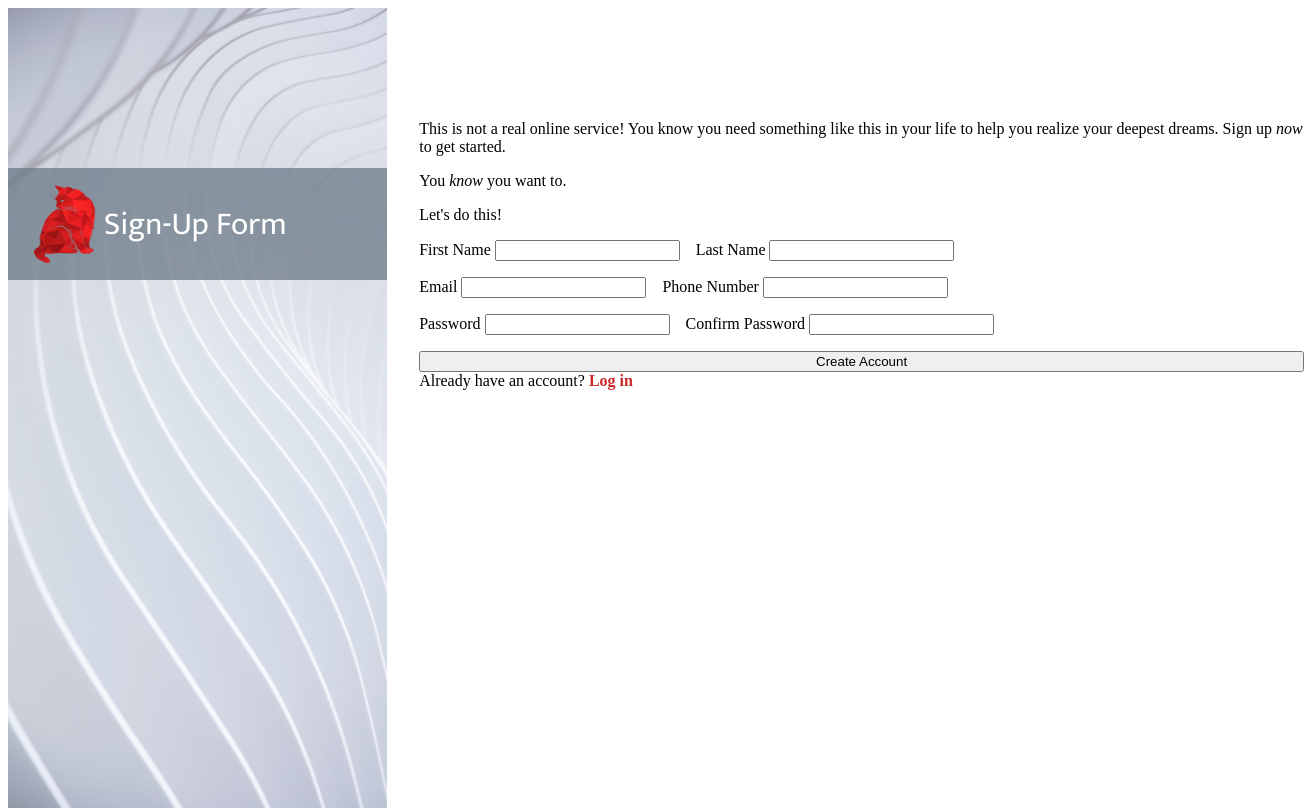
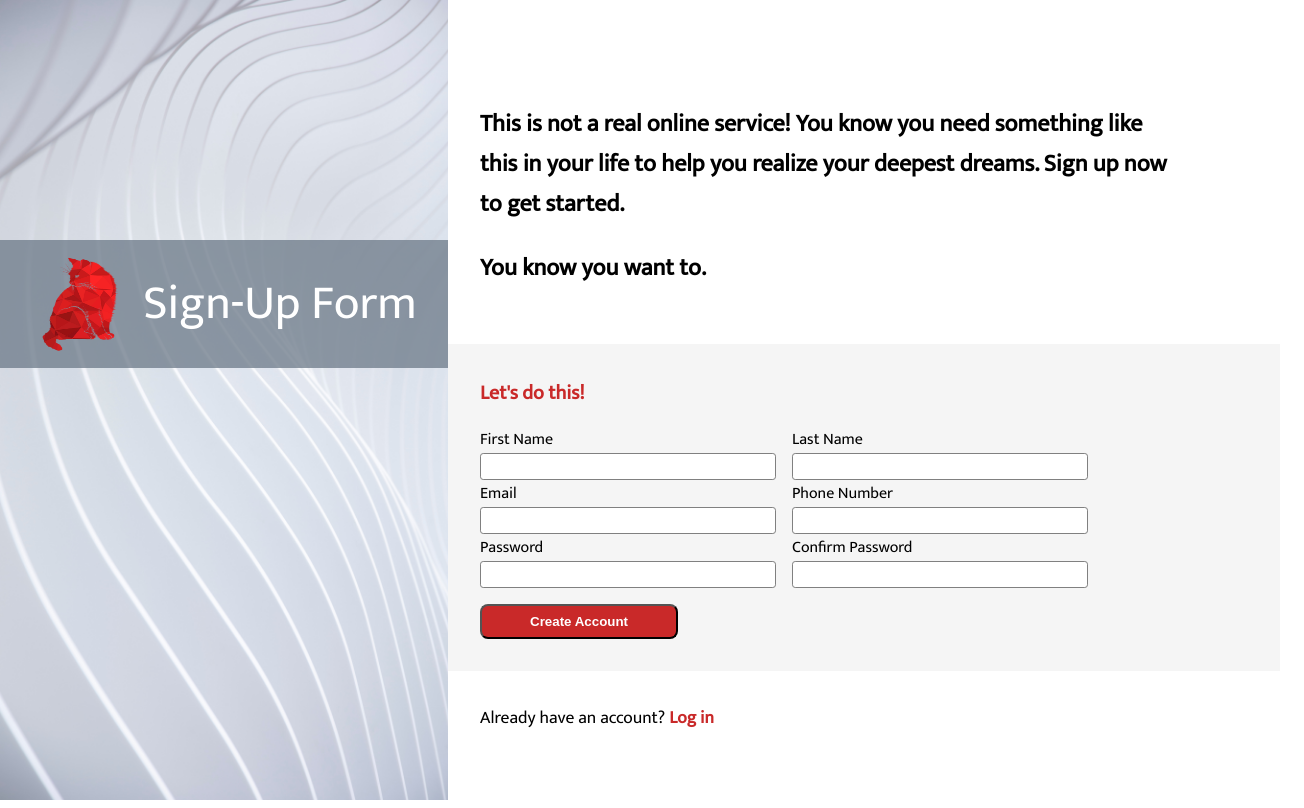
Before and after one commit to ty-hoffman/sign-up-form, a plain HTML site: page index.html in a window 1280 px wide. Shown: the whole page, 1304 px wide, since content can reach past the window. Drawn offline with Linux system fonts and the light colour scheme.

Commit message:
Update styling and layout

```diff
--- a/index.html
+++ b/index.html
@@ -15,37 +15,35 @@
     </div>
     <div class="right-side">
         <div class="header">
-            <p>This is not a real online service! You know you need something like this in your life to help you realize your deepest dreams. Sign up <em>now</em> to get started.</p>
-            <p>You <em>know</em> you want to.</p>
+            <p>This is not a real online service! You know you need something like this in your life to help you realize your deepest dreams. Sign up now to get started.</p>
+            <p>You know you want to.</p>
         </div>
         <form action="" method="get">
-            <div>Let's do this!</div>
-            <div class="row">
-                <div>
+            <div class="form_header">Let's do this!</div>
+            <div class="column">
+                <div class="subcol">
                     <label for="name_first">First Name</label>
                     <input id="name_first" type="text">
                 </div>
-                <div>
+                <div class="subcol">
+                    <label for="email">Email</label>
+                    <input type="email" id="email">
+                </div>
+                <div class="subcol">
+                    <label for="password">Password</label>
+                    <input type="password" id="password">
+                </div>
+            </div>
+            <div class="column">
+                <div class="subcol">
                     <label for="name_last">Last Name</label>
                     <input id="name_last" type="text">
                 </div>
-            </div>
-            <div class="row">
-                <div>
-                    <label for="email">Email</label>
-                    <input type="email" id="email">
-                </div>
-                <div>
+                <div class="subcol">
                     <label for="phone">Phone Number</label>
                     <input type="tel" id="phone">
                 </div>
-            </div>
-            <div class="row">
-                <div>
-                    <label for="password">Password</label>
-                    <input type="password" id="password">
-                </div>
-                <div>
+                <div class="subcol">
                     <label for="password_confirm">Confirm Password</label>
                     <input type="password" id="password_confirm">
                 </div>
--- a/style.css
+++ b/style.css
@@ -5,57 +5,93 @@
 
 html {
     height: 100%;
+    font-family: mukta, sans-serif;
 }
 body {
     display: flex;
     height: 100%;
+    margin: 0;
 }
 .logo {
-    width: 5rem;
-    height: 5rem;
+    width: 6rem;
+    height: 6rem;
 }
 .left-side {
+    --lsidewidth: 35%;
     display: flex;
     justify-content: center;
     background-image: url(./background.jpg);
     background-size: cover;
-    flex: 30% 0 0;
+    flex: 1 0 var(--lsidewidth);
 }
 .banner {
     background-color: rgba(108, 122, 137, .75);
     color: white;
-    margin-top: 10rem;
+    margin-top: 15rem;
     padding: 1rem;
     height: fit-content;
     align-items: center;
-    justify-content: flex-start;
+    justify-content: center;
     display: flex;
     white-space: nowrap;
     width: 100%;
-    font-size: 2rem;
-    font-family: mukta, sans-serif;
-
+    gap: 1rem;
+    font-size: 3rem;
 
 }
 .right-side {
     display: flex;
     flex-direction: column;
-    margin: 2rem;
-    flex: 70% 0 0;
+    gap: 2rem;
+    flex: 1 1 calc(1 - var(--lsidewidth));
 }
 .header {
-    margin-top: 4rem;
+    margin-top: 5rem;
+    font-weight: bold;
+    font-size: 1.5rem;
+}
+.header, .log-in {
+    padding-left: 2rem;
+    padding-right: 7rem;
+}
+.log-in {
+    font-size: 1.1rem;
 }
 form {
+    --gap: 1rem;
     display: flex;
-    flex-direction: column;
-    gap: 1rem;
+    flex-wrap: wrap;
+    gap: var(--gap);
+    background-color: rgba(159, 159, 159, .1);
+    padding: 2rem 12rem 2rem 2rem;
+
 }
-.log-in-button {
+.form_header {
+    flex-basis: 100%;
+    font-size: 1.25rem;
+}
+.log-in-button, .form_header {
     color: rgb(201, 41, 41);
     font-weight: bold;
 }
-.row {
+.column, .subcol {
     display: flex;
-    gap: 1rem;
+    flex-direction: column;
 }
+.column {
+    /* Each col takes up 50% of row, need to adjust for form gap */
+    flex-basis: calc(50% - (var(--gap)/2));
+    flex-shrink: 1;
+}
+input {
+    border-radius: .2rem;
+    border: 1px solid grey;
+    padding: 5px;
+}
+button[type='submit'] {
+    background-color:  rgb(201, 41, 41);
+    color: white;
+    font-weight: bold;
+    border-radius: .5rem;
+    padding: .5rem 3rem;
+}
```
